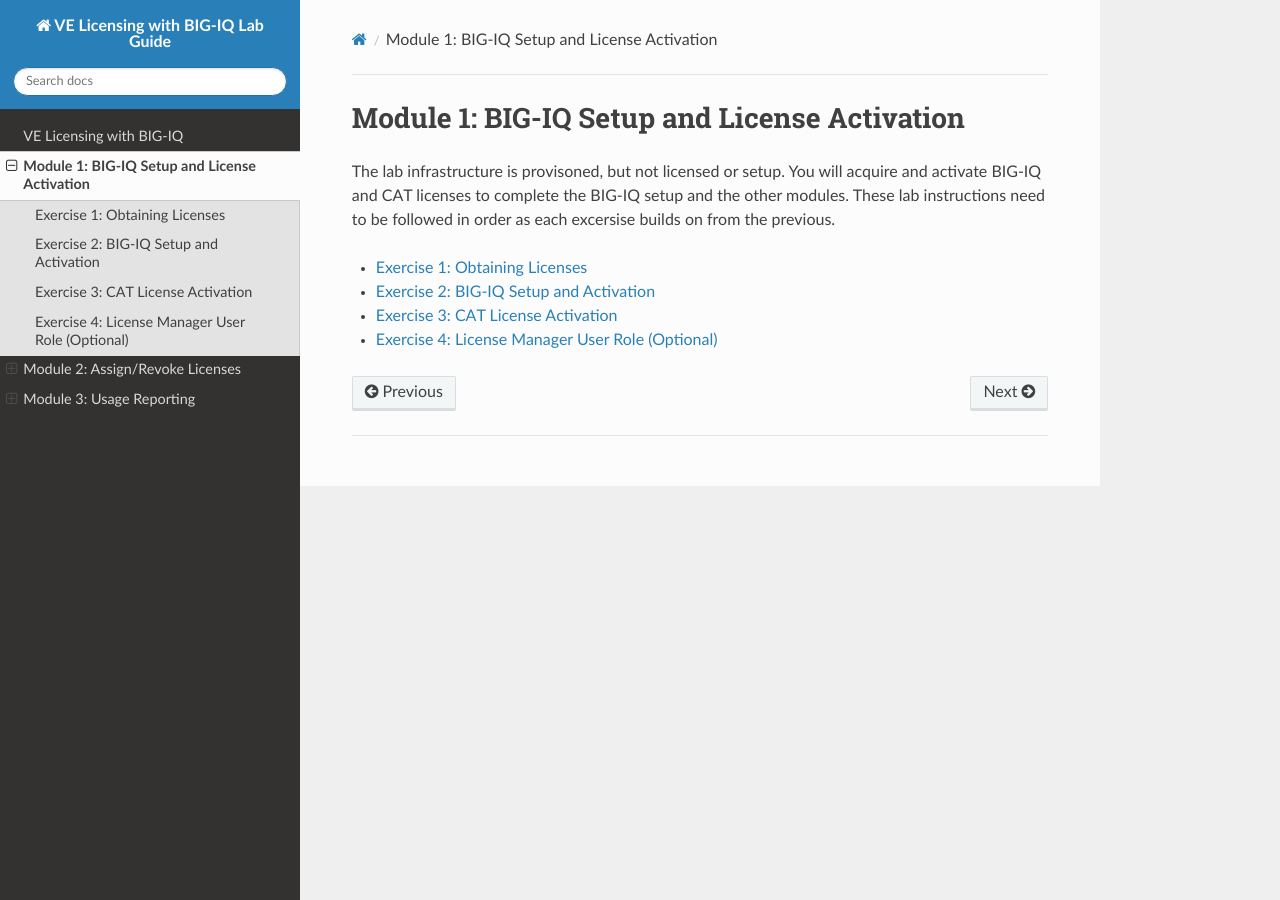
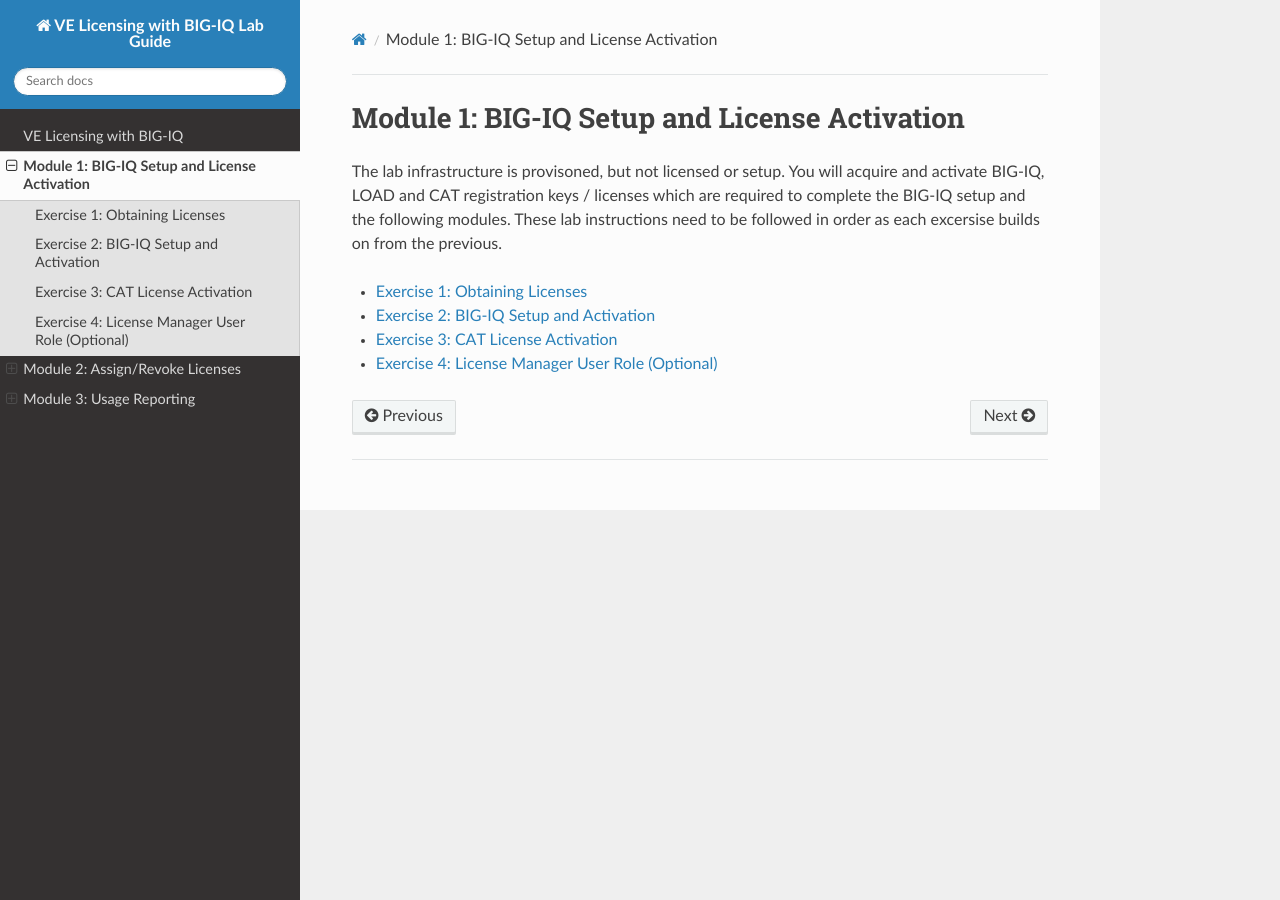
Before and after one commit to marcopaulo42/BIG-IQ-licensing-lab-guide, a Sphinx documentation site: the page built from docs/licensing/licensing.rst, in a window 1280 px wide. Built offline with Sphinx 7.4.7 and the Read the Docs theme 2.0.0, drawn with Linux system fonts in a browser that asks for light colours.

Commit message:
Update licensing.rst

```diff
--- a/docs/licensing/licensing.rst
+++ b/docs/licensing/licensing.rst
@@ -3,8 +3,8 @@
 Module 1: BIG-IQ Setup and License Activation
 *********************************************
 
-The lab infrastructure is provisoned, but not licensed or setup. You will acquire and activate BIG-IQ and CAT licenses to
-complete the BIG-IQ setup and the other modules. These lab instructions need to be followed in order as each excersise builds on from the previous.
+The lab infrastructure is provisoned, but not licensed or setup. You will acquire and activate BIG-IQ, LOAD and CAT registration keys / licenses which are required to
+complete the BIG-IQ setup and the following modules. These lab instructions need to be followed in order as each excersise builds on from the previous.
 
 .. toctree::
    :maxdepth: 1
```
